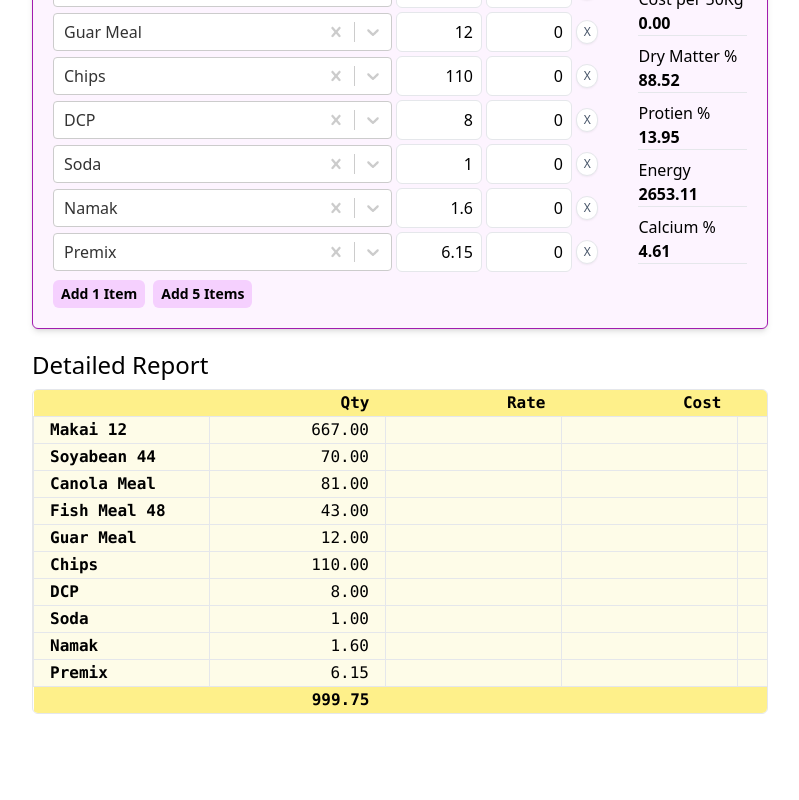
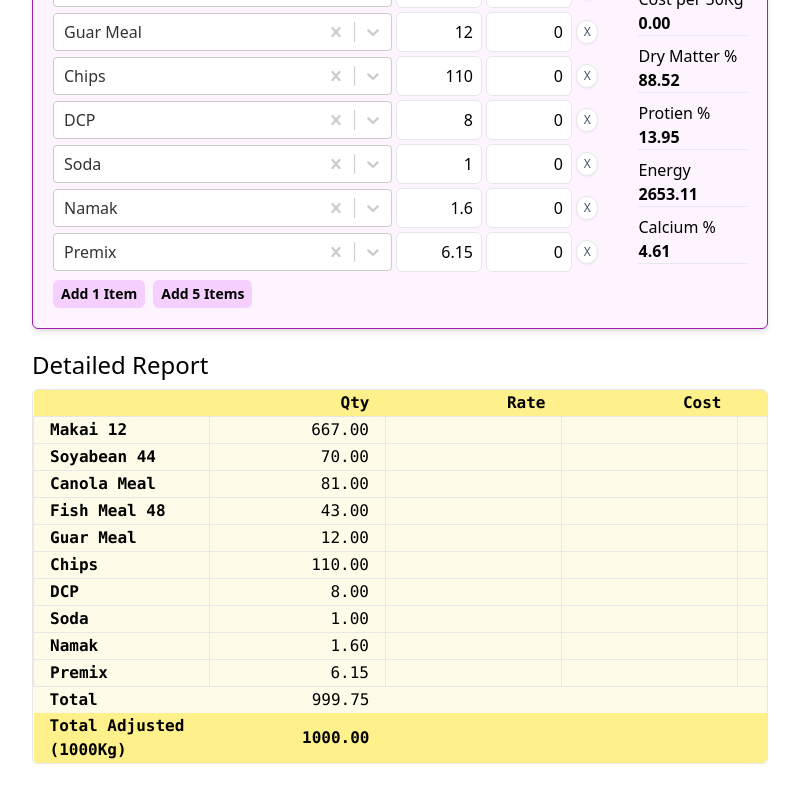
Before and after one commit to msafdaar/feed-energy-protien, a React (Vite) app: page / in a window 1280 px wide. Shown: the part 269-1069 px from the top of the page, without its empty margins (240-1039 px from the left). Before the commit the page ends 1019 px from the top, so only its background shows below. Built offline with nearby package versions, Linux system fonts and the light colour scheme.

Commit message:
add adjusted total row

```diff
--- a/src/Details.jsx
+++ b/src/Details.jsx
@@ -51,11 +51,11 @@ function Details({formula}) {
         ];
         let headerRow = ["", "Qty", "Rate", "Cost"].concat(headersToCalculate);
 
-        let numberOfItems = formulaCopy.length;
         let totalQty = formulaCopy.reduce((total, item)=>{return total+item.qty}, 0);
         let totalCost = formulaCopy.reduce((total, item)=>{return total + (item.qty*item.rate)}, 0);
         let costPerKg = totalCost/totalQty || 0;
-        let totalsRow = [0, totalQty, costPerKg, totalCost].concat(Array(headersToCalculate.length).fill(0));;
+        let totalsRow = ["Total", totalQty, costPerKg, totalCost].concat(Array(headersToCalculate.length).fill(0));;
+        let totalsRowAdjusted = ["Total Adjusted (1000Kg)", 1000, costPerKg, costPerKg*1000].concat(Array(headersToCalculate.length).fill(0));;
 
         let tableBody = formulaCopy.map((item)=>{
             let row = [item.item.label, item.qty, item.rate, item.rate*item.qty];
@@ -64,6 +64,7 @@ function Details({formula}) {
                 row.push(value);
                 //also add value to total. to prevent looping again
                 totalsRow[index+4] += value;
+                totalsRowAdjusted[index+4] += item.item[header]/1000*item.qty/totalQty*1000 || 0;
             })
             return row
         })
@@ -71,41 +72,41 @@ function Details({formula}) {
         return{
             header: headerRow,
             body: tableBody,
-            totals: totalsRow
+            totals: totalsRow,
+            adjusted: totalsRowAdjusted
         }
     }
 
     let detailsObject = calculateDetails(formula);
     let tableHead = <thead>
-        <tr>
-            {detailsObject.header.map((cell)=>{
+        <tr>{detailsObject.header.map((cell)=>{
                 return <th className="bg-yellow-200 text-right pr-4 w-44">{cell}</th>
-            })}
-        </tr>
+            })}</tr>
     </thead>
 
     let tableBody = <tbody>
         {detailsObject.body.map((row)=>{
-            return <tr> {row.map((cell)=>{
+            return <tr>{row.map((cell)=>{
                 return <td className="border bg-yellow-50 text-right pr-4">{isNaN(cell) ? cell : cell===0 ? "" : cell.toFixed(2)}</td>
-            })} </tr>
+            })}</tr>
         })}
     </tbody>
 
     let tableFoot = <tfoot>
-        <tr>
-        {detailsObject.totals.map((cell)=>{
+        <tr>{
+            detailsObject.totals.map((cell)=>{
+                return <td className="bg-yellow-50 text-right pr-4">{isNaN(cell) ? cell : cell===0 ? "" : cell.toFixed(2)}</td>
+            })}</tr>
+            <tr>{
+            detailsObject.adjusted.map((cell)=>{
                 return <td className="bg-yellow-200 font-bold text-right pr-4">{isNaN(cell) ? cell : cell===0 ? "" : cell.toFixed(2)}</td>
-            })}
-        </tr>
+            })}</tr>
     </tfoot>
     return ( <div>
     <h2 className="text-2xl mt-5 mb-2">Detailed Report</h2>
     <div className="w-full overflow-x-scroll mb-5 border rounded-md">
     <table className="table-fixed w-full font-mono">
-        {tableHead}
-        {tableBody}
-        {tableFoot}
+        {tableHead}{tableBody}{tableFoot}
     </table>
     </div>
     </div>
```
